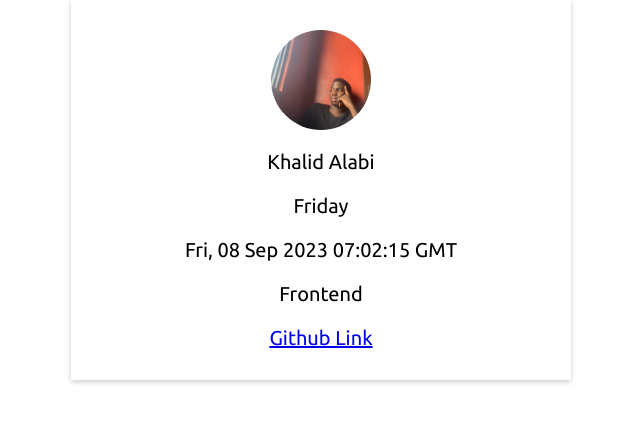
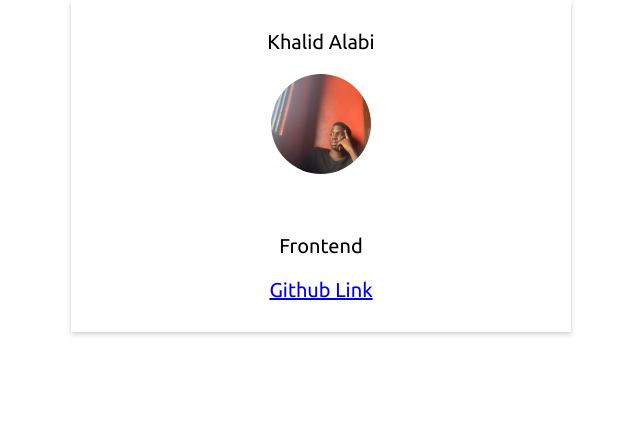
Before and after one commit to theegr8dev/HNG-Task1, a plain HTML site: page index.html in a window 1280 px wide. Shown: the whole page, without its empty margins (319-959 px from the left). Drawn offline with Linux system fonts and the light colour scheme.

Commit message:
revaluate

```diff
--- a/index.html
+++ b/index.html
@@ -15,27 +15,20 @@
 <body>
 	<main>
 		<section class="profile">
+			<p class="profile__name" data-testid="slackUserName"> Khalid Alabi</p>
+
 			<div class="profile__img">
 				<img src="profile-pic.png" alt="Khalid Alabi" data-testid="slackDisplayImage">
 			</div>
-			<p class="profile__name" data-testid="slackUserName"> Khalid Alabi</p>
 
-			<p class="current-day" data-testid="currentDayOfTheWeek">
+			<p class="current-day" data-testid="currentDayOfTheWeek"> </p>
 
-			</p>
-
-			<p class="utc" data-testid="currentUTCTime">
-
-			</p>
+			<p class="utc" data-testid="currentUTCTime"></p>
 
 
-			<p class="track" data-testid="myTrack">
-
-				Frontend
-			</p>
+			<p class="track" data-testid="myTrack"> Frontend</p>
 
 			<a href="https://github.com/theegr8dev/HNG-Task1" data-testid="githubURL"> Github Link</a>
-
 
 		</section>
 	</main>
--- a/script.js
+++ b/script.js
@@ -1,7 +1,10 @@
 const currentDayEl = document.querySelector('.current-day');
 const utcEl = document.querySelector('.utc');
 const currentDate = new Date();
+
 const currentDayOfWeek = currentDate.getDay();
+const currentDayName = daysOfWeek[currentDayOfWeek];
+const currentUTCTime = currentDate.toUTCString();
 
 const daysOfWeek = [
 	'Sunday',
@@ -12,8 +15,6 @@ const daysOfWeek = [
 	'Friday',
 	'Saturday',
 ];
-const currentDayName = daysOfWeek[currentDayOfWeek];
-const currentUTCTime = currentDate.toUTCString();
 
 currentDayEl.innerHTML += currentDayName;
-utcEl.innerHTML += currentUTCTime;
+utcEl.innerHTML += currentUTCTime.slice(0, -4);
```
